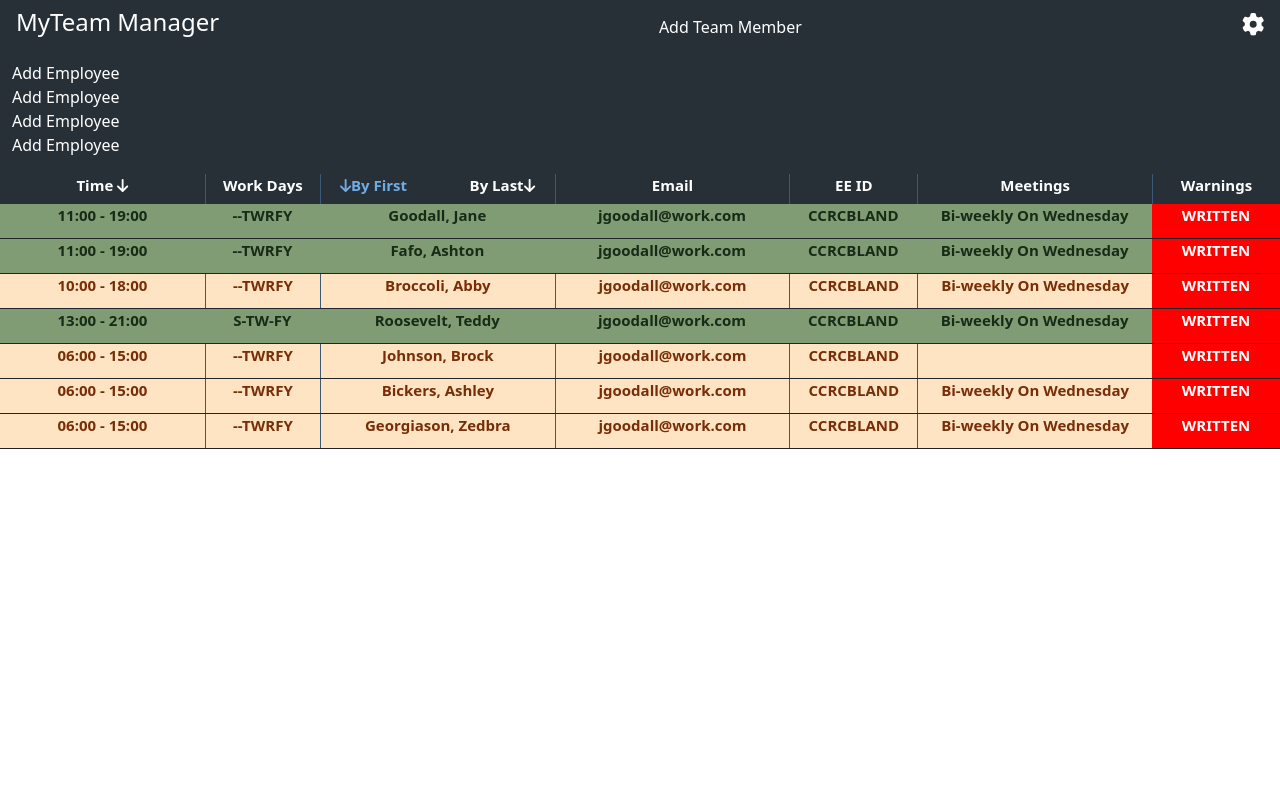
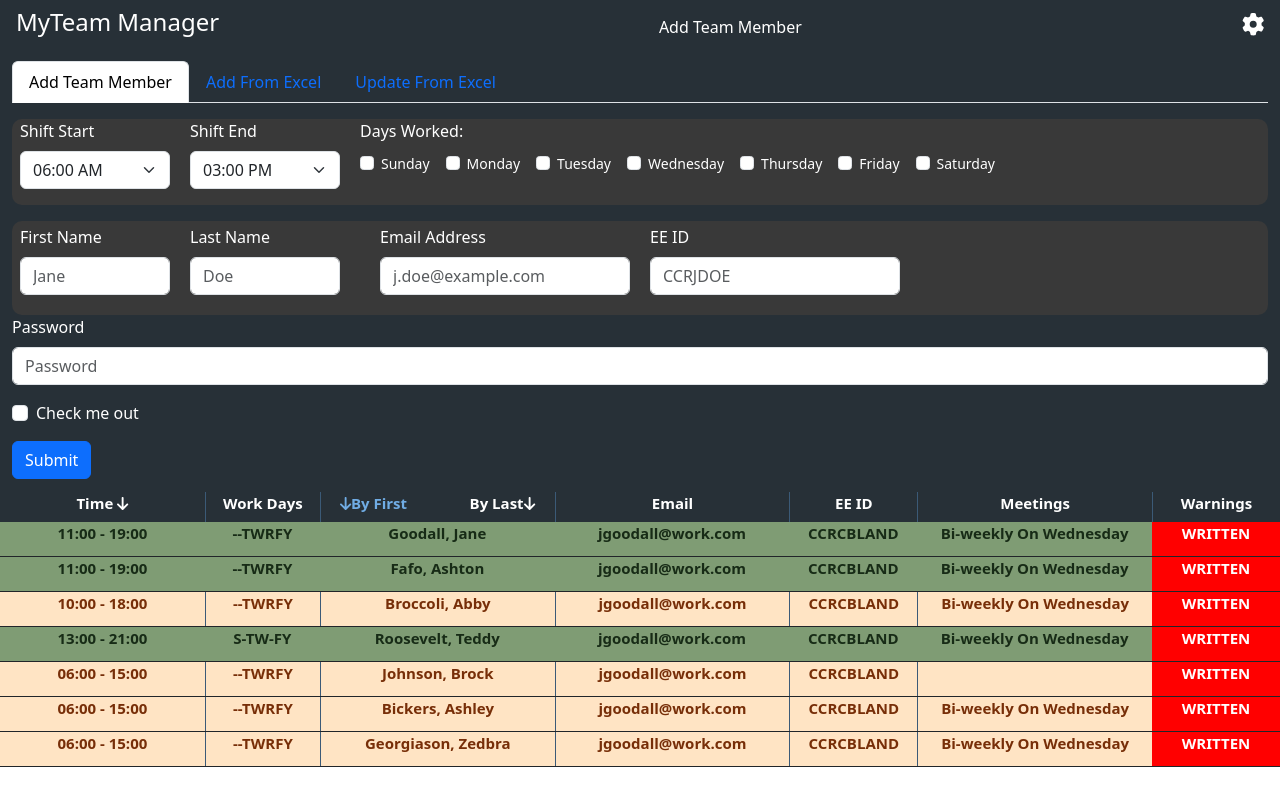
Before and after one commit to cwilliamson29/MyTeam-Manager, a React (Vite) app: page / in a window 1280 px wide. Both pictures are taken after a click on the element "Add Team Member". Built offline with nearby package versions, Linux system fonts and the light colour scheme.

Commit message:
adding form for 'add team member' section and styling

```diff
--- a/package.json
+++ b/package.json
@@ -12,8 +12,9 @@
     "@fortawesome/fontawesome-svg-core": "^6.7.2",
     "@fortawesome/free-solid-svg-icons": "^6.7.2",
     "@fortawesome/react-fontawesome": "^0.2.2",
-    "bootstrap": "^5.2.3",
+    "bootstrap": "^5.3.3",
     "react": "^18.2.0",
+    "react-bootstrap": "^2.10.9",
     "react-dom": "^18.2.0"
   },
   "devDependencies": {
--- a/src/components/AddEmployee.tsx
+++ b/src/components/AddEmployee.tsx
@@ -1,4 +1,6 @@
 import React from 'react';
+import {Button, Form, Tab, Tabs} from 'react-bootstrap';
+import {days, endTimes, startTimes} from "../helpers/appSettings";
 
 interface Props {
     show: boolean;
@@ -7,12 +9,80 @@ interface Props {
 function AddEmployee({show}: Props) {
     let hide = show ? " open" : "";
     return (
-        <div className={"box dark-mode" + hide}>
-            <div>Add Employee</div>
-            <div>Add Employee</div>
-            <div>Add Employee</div>
-            <div>Add Employee</div>
-            <div>Add Employee</div>
+        <div className={"box " + hide}>
+            <Tabs
+                defaultActiveKey="addEmployee"
+                id="uncontrolled-tab"
+                className="mb-3">
+
+                <Tab eventKey="addEmployee" title="Add Team Member">
+                    <Form>
+                        <div className="d-flex flex-row justify-content-start mb-3 secondary">
+                            <Form.Group className="mb-3 ms-2" controlId="shiftStart">
+                                <Form.Label>Shift Start</Form.Label>
+                                <Form.Select id="shiftEnd" className="w-10">
+                                    {startTimes.map((time) => <option>{time}</option>)}
+                                </Form.Select>
+                            </Form.Group>
+                            <Form.Group className="mb-3" controlId="shiftEnd">
+                                <Form.Label>Shift End</Form.Label>
+                                <Form.Select id="shiftEnd" className="w-10">
+                                    {endTimes.map((time) => <option>{time}</option>)}
+                                </Form.Select>
+                            </Form.Group>
+                            <div className="d-flex flex-column">
+                                <Form.Label>Days Worked:</Form.Label>
+                                <div className="">
+                                    {days.map((day) => <Form.Check
+                                        inline
+                                        label={day}
+                                        name={day}
+                                        type="checkbox"
+                                        id={day}
+                                        className="checkbox-1"/>
+                                    )}
+                                </div>
+                            </div>
+                        </div>
+                        <div className="d-flex flex-row justify-content-start p-1 secondary">
+                            <Form.Group className="mb-3 w-10 ms-1" controlId="firstName">
+                                <Form.Label>First Name</Form.Label>
+                                <Form.Control type="text" placeholder="Jane"/>
+                            </Form.Group>
+                            <Form.Group className="mb-3 w-10" controlId="lastName">
+                                <Form.Label>Last Name</Form.Label>
+                                <Form.Control type="text" placeholder="Doe"/>
+                            </Form.Group>
+                            <Form.Group className="mb-3 w-20" controlId="email">
+                                <Form.Label>Email Address</Form.Label>
+                                <Form.Control type="text" placeholder="j.doe@example.com"/>
+                            </Form.Group>
+                            <Form.Group className="mb-3 w-20" controlId="EEID">
+                                <Form.Label>EE ID</Form.Label>
+                                <Form.Control type="text" placeholder="CCRJDOE"/>
+                            </Form.Group>
+                        </div>
+
+
+                        <Form.Group className="mb-3" controlId="formBasicPassword">
+                            <Form.Label>Password</Form.Label>
+                            <Form.Control type="password" placeholder="Password"/>
+                        </Form.Group>
+                        <Form.Group className="mb-3" controlId="formBasicCheckbox">
+                            <Form.Check type="checkbox" label="Check me out"/>
+                        </Form.Group>
+                        <Button variant="primary" type="submit">
+                            Submit
+                        </Button>
+                    </Form>
+                </Tab>
+                <Tab eventKey="addExcel" title="Add From Excel">
+                    Tab content for Profile
+                </Tab>
+                <Tab eventKey="update" title="Update From Excel">
+                    Tab content for Profile
+                </Tab>
+            </Tabs>
         </div>
     );
 }
--- a/src/components/SettingsBar.tsx
+++ b/src/components/SettingsBar.tsx
@@ -18,7 +18,7 @@ function SettingsBar() {
     }
     return (
         <div className="dark-mode">
-            <div className="d-flex justify-content-between pt-2 pb-2 dark-mode settings-bar">
+            <div className="d-flex justify-content-between pt-2 pb-2 settings-bar">
                 <div className="ps-3"><h4>MyTeam Manager</h4></div>
                 <div className="align-self-center settings-icon"
                      onClick={() => handleAddEmpClick()}>
--- a/src/components/SettingsDropDown.tsx
+++ b/src/components/SettingsDropDown.tsx
@@ -1,18 +1,41 @@
 import React from 'react';
+import {ToggleButton, ToggleButtonGroup} from "react-bootstrap";
 
 interface Props {
     show: boolean;
 }
 
+//   {typeof con1 === "boolean" ? "Yes":con1}
 function SettingsDropDown({show}: Props) {
+    //let [checked, setChecked] = React.useState(false);
     let hide = show ? " open" : "";
+
+
+    const buttonCreate = (forRole: any, con1: any, con2: any) => {
+        return (
+            <ToggleButtonGroup type="radio" name={forRole} className="mb-2 warning">
+                <ToggleButton id={forRole + "-toggle-1"}
+                              value={con1} className={"btn-dark"}>
+                    {typeof con1 === "boolean" ? "Yes" : con1}
+                </ToggleButton>
+                <ToggleButton id={forRole + "-toggle-2"}
+                              value={con2} className={"btn-dark"}>
+                    {typeof con2 === "boolean" ? "No" : con2}
+                </ToggleButton>
+            </ToggleButtonGroup>
+        )
+    }
+
     return (
-        <div className={"box dark-mode" + hide}>
-            <div>Settings</div>
-            <div>Settings</div>
-            <div>Settings</div>
-            <div>Settings</div>
-            <div>Settings</div>
+        <div className={"box d-flex justify-content-center " + hide}>
+            <div className="pe-3 align-self-center">Sort By Time:</div>
+            <div className="pe-3 align-self-center">{buttonCreate("sortByTime", true, false)}</div>
+            <div className="pe-3 align-self-center">Time Display:</div>
+            <div className="pe-3 align-self-center">{buttonCreate("hours", 12, 24)}</div>
+            <div className="pe-3 align-self-center">Sort By First Name:</div>
+            <div className="pe-3 align-self-center">{buttonCreate("sortFirst", true, false)}</div>
+            <div className="pe-3 align-self-center">Color Mode:</div>
+            <div className="pe-3 align-self-center">{buttonCreate("colorMode", "Light", "Dark")}</div>
         </div>
     );
 }
--- a/src/css/settingsBar.css
+++ b/src/css/settingsBar.css
@@ -11,24 +11,11 @@
     color: var(--text-color-clicked);
 }
 
-.settings-drop-down {
-    /*transition: transform 2s ease;*/
-    width: 220px;
-    transform: translateX(-220px);
-    transition: transform 400ms ease-in;
-}
-
-.slideOut {
-    /*transform: translateY(100%);*/
-    transform: translateY(0);
-}
-
 .box {
     visibility: hidden;
     transition: visibility .5s, max-height .5s;
     max-height: 0;
     overflow: hidden;
-    /* additional style */
     padding: 0px 12px;
     margin-bottom: 8px;
 }
@@ -36,17 +23,24 @@
 .box.open {
     visibility: visible;
     /* Set max-height to something bigger than the box could ever be */
-    max-height: 100px;
+    max-height: 500px;
 }
 
-/*.box {*/
-/*    opacity: .5;*/
-/*    box-sizing: border-box;*/
-/*    transition: height 200ms 0ms, opacity 200ms 200ms;*/
-/*}*/
+.w-10 {
+    margin-right: 20px;
+    width: 150px !important;
+}
 
-/*.box.hide {*/
-/*    transition: height 200ms 200ms, opacity 200ms 0ms;*/
-/*    opacity: 0.0;*/
-/*    height: 0px;*/
-/*}*/
+.w-20 {
+    margin-left: 20px !important;
+    width: 250px !important;
+}
+
+.checkbox-1 {
+    font-size: 14px;
+}
+
+.secondary {
+    background-color: #393939;
+    border-radius: 10px;
+}
--- a/src/helpers/appSettings.tsx
+++ b/src/helpers/appSettings.tsx
@@ -6,3 +6,9 @@ export let settings = {
     hours: 24,
 
 }
+
+export const startTimes = ["06:00 AM", "06:30 AM", "07:00 AM", "07:30 AM", "08:00 AM", "08:30 AM", "09:00 AM", "09:30 AM", "10:00 AM", "10:30 AM", "11:00 AM", "11:30 AM", "12:00 PM", "12:30 PM", "01:00 PM", "01:30 PM", "02:00 PM", "02:30 PM", "03:00 PM", "03:30 PM", "04:00 PM", "04:30 PM", "05:00 PM"]
+export const endTimes = ["03:00 PM", "03:30 PM", "04:00 PM", "04:30 PM", "05:00 PM", "05:30 PM", "06:00 PM", "06:30 PM", "07:00 PM", "07:30 PM", "08:00 PM", "08:30 PM", "09:00 PM", "09:30 PM", "10:00 PM", "10:30 PM", "11:00 PM", "11:30 PM", "12:00 AM", "12:30 AM", "01:00 AM", "01:30 AM", "02:00 AM"]
+export const days = ["Sunday", "Monday", "Tuesday", "Wednesday", "Thursday", "Friday", "Saturday"]
+export const meetingBasis = ["Weekly", "Bi-Weekly", "Monthly"]
+export const warnings = ["Verbal", "Written", "Final Written", "NONE"]
```
Also changed, not shown: 1 other file (tests, documents, lock files or other folders).
